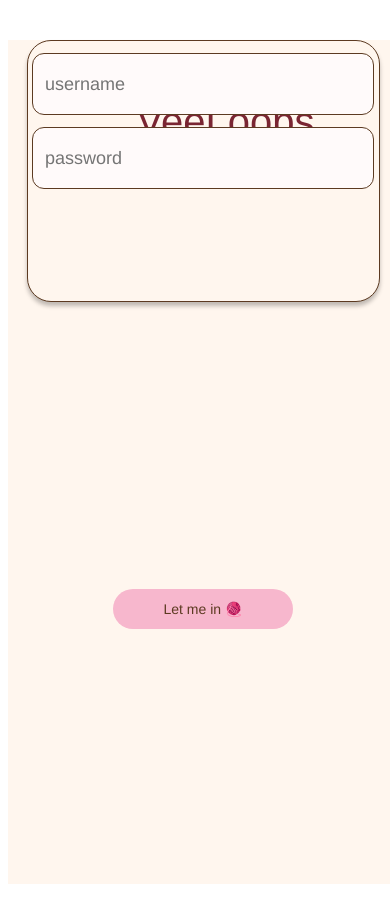
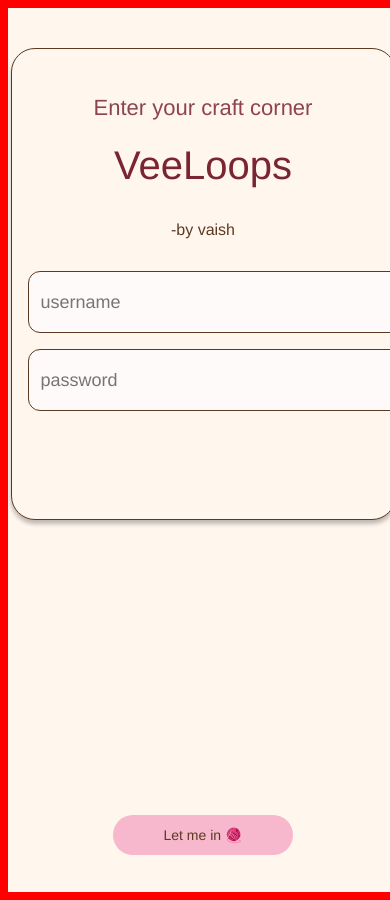
Before and after one commit to vaishu2612/veeloops-frontend, a React (Create React App) app: page / in a window 390 px wide. Built offline with nearby package versions, Linux system fonts and the light colour scheme; a web font is replaced by a local one.

Commit message:
Test mobile media query

```diff
--- a/src/components/LoginLayout.css
+++ b/src/components/LoginLayout.css
@@ -188,7 +188,80 @@
 }
 
 @media (max-width: 480px) {
+  html,
+  body {
+    width: 100%;
+    overflow-x: hidden;
+  }
+
+  .login-veeloops {
+    min-width: 0;
+    width: 100%;
+    min-height: 100vh;
+    display: flex;
+    justify-content: center;
+    align-items: flex-start;
+    padding-top: 40px;
+  }
+
+  .left-panel {
+    display: none;
+  }
+
+  .login-card {
+    position: relative;
+    width: 90%;
+    height: auto;
+    margin: 0 auto;
+    padding: 24px 16px 32px;
+  }
+
+  /* TEXT STACK */
+  .subtitle,
+  .title,
+  .byline {
+    position: relative;
+    left: 0;
+    top: 0;
+    text-align: center;
+  }
+
+  .title {
+    margin-top: 8px;
+  }
+
+  .byline {
+    margin-top: 4px;
+  }
+
+  /* FORM STACK */
+  .login-form {
+    position: relative;
+    margin-top: 32px;
+  }
+
+  .input-username,
+  .input-password {
+    position: relative;
+    width: 100%;
+    left: 0;
+    top: 0;
+    margin-bottom: 16px;
+  }
+
+  .login-button {
+    position: relative;
+    left: 50%;
+    transform: translateX(-50%);
+    margin-top: 20px;
+  }
+}
+
   body {
     font-family: "Playwrite US Trad", cursive !important;
   }
+@media (max-width: 480px) {
+  body {
+    background-color: red !important;
+  }
 }
```
